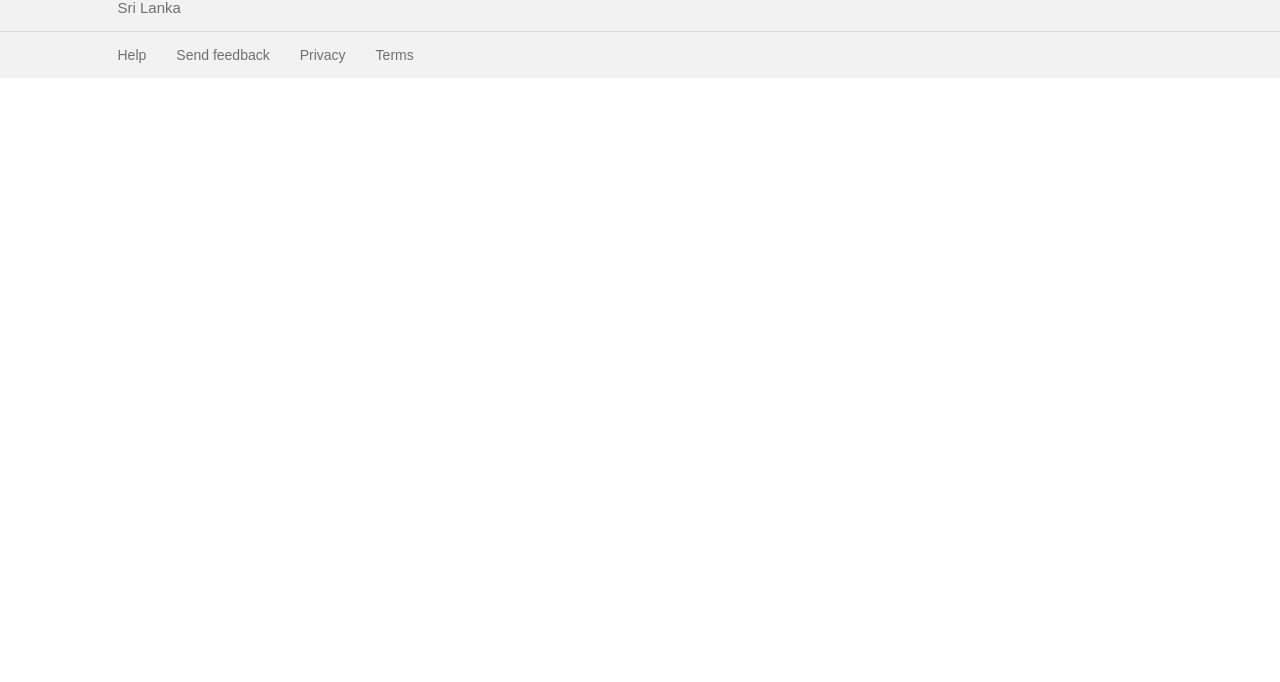
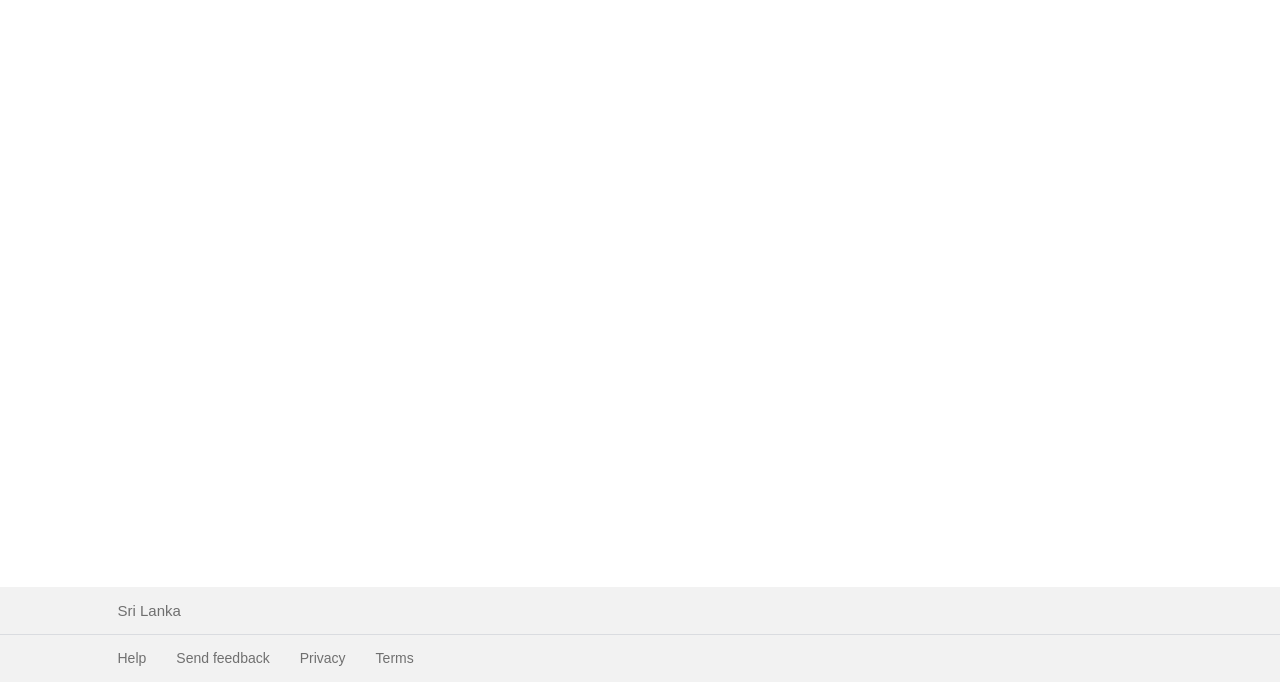
Before and after one commit to DhanushkaChandimal/vanilla-html-css-google-clone, a website built with Parcel: page result.html in a window 1280 px wide. Shown: the part 145-827 px from the top of the page. Before the commit the page ends 800 px from the top, so only its background shows below. Built offline with nearby package versions, Linux system fonts and the light colour scheme.

Commit message:
Set footer to bottom in result page

```diff
--- a/css/result.css
+++ b/css/result.css
@@ -198,6 +198,10 @@ header .gsc-search-button-v2 svg{
 
 /* Main */
 
+.main{
+    min-height: 75.4vh;
+}
+
 .gsc-orderby-container{
     display: none;
 }
```
